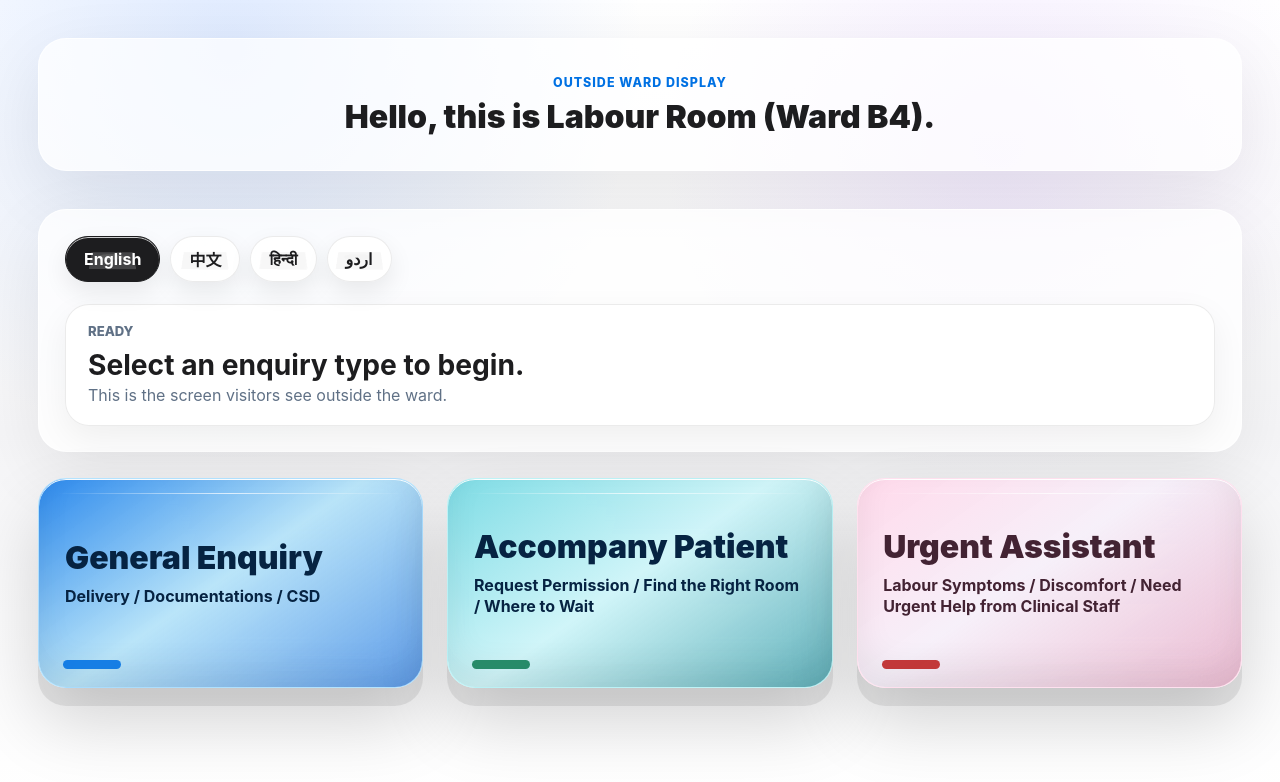
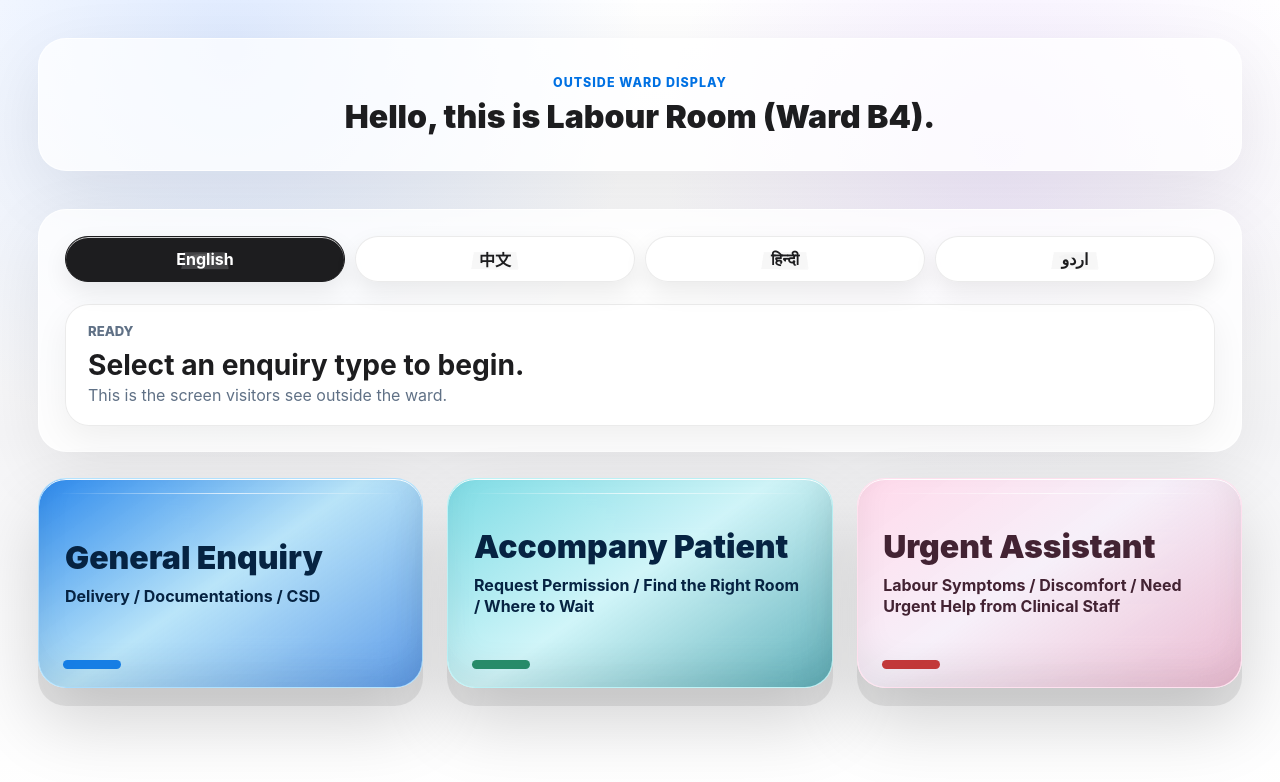
Before and after one commit to ninabun/smart-reception, a Next.js app: page /outside in a window 1280 px wide. Shown: the top 782 px of the page. Built offline with nearby package versions, Linux system fonts and the light colour scheme.

Commit message:
Keep outside language buttons in one row

```diff
--- a/app/globals.css
+++ b/app/globals.css
@@ -224,10 +224,14 @@ button {
 }
 
 .outside-display .language-row {
+  display: grid;
+  grid-template-columns: repeat(4, minmax(0, 1fr));
   margin-bottom: 4px;
 }
 
 .outside-display .language {
+  justify-content: center;
+  min-width: 0;
   background: #ffffff;
   border-color: var(--line);
   color: var(--ink);
@@ -1482,3 +1486,14 @@ h3 {
     grid-template-columns: 1fr;
   }
 }
+
+.outside-display .language-row {
+  display: grid;
+  grid-template-columns: repeat(4, minmax(0, 1fr));
+}
+
+.outside-display .language {
+  justify-content: center;
+  min-width: 0;
+  width: 100%;
+}
```
